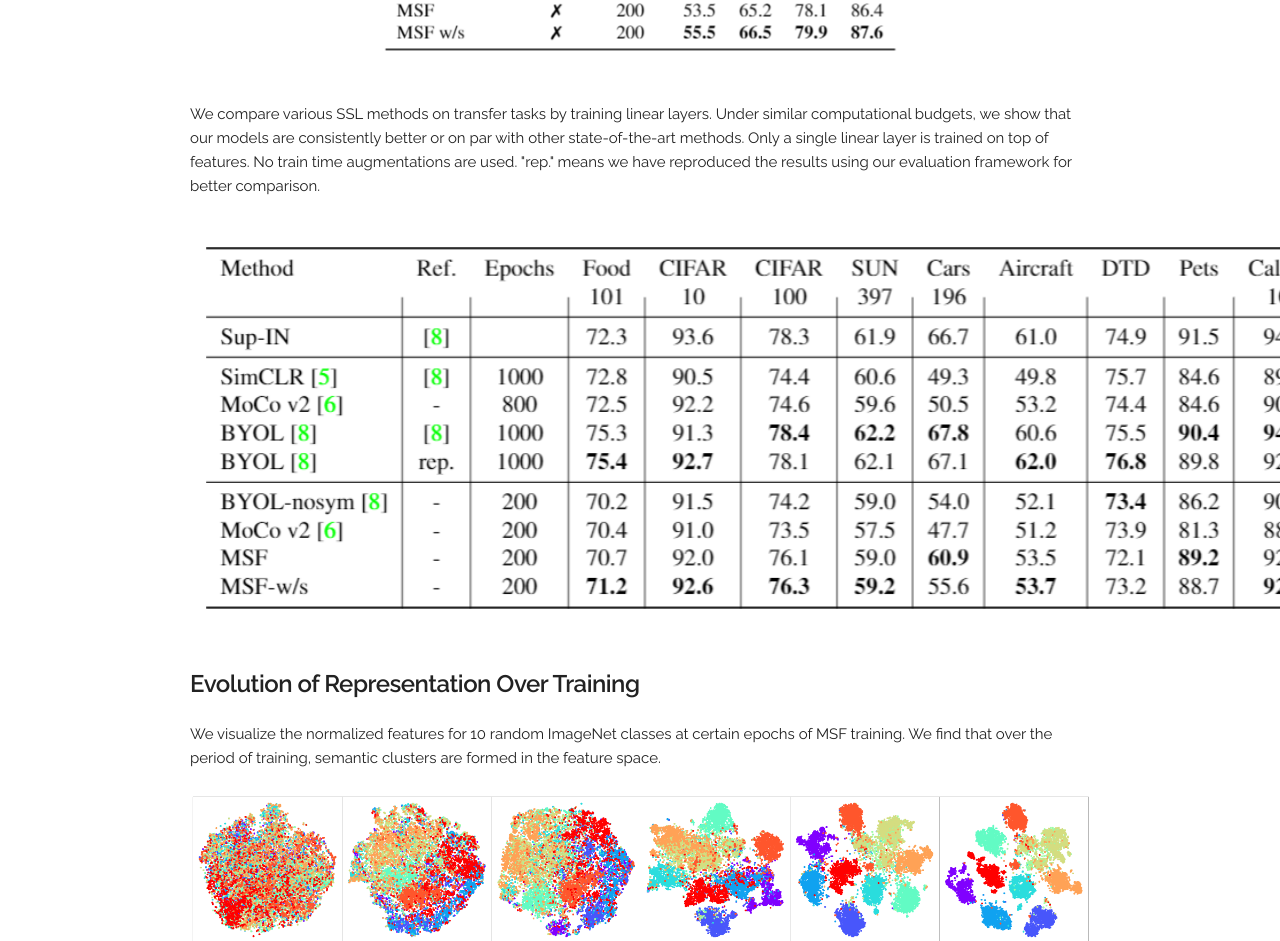
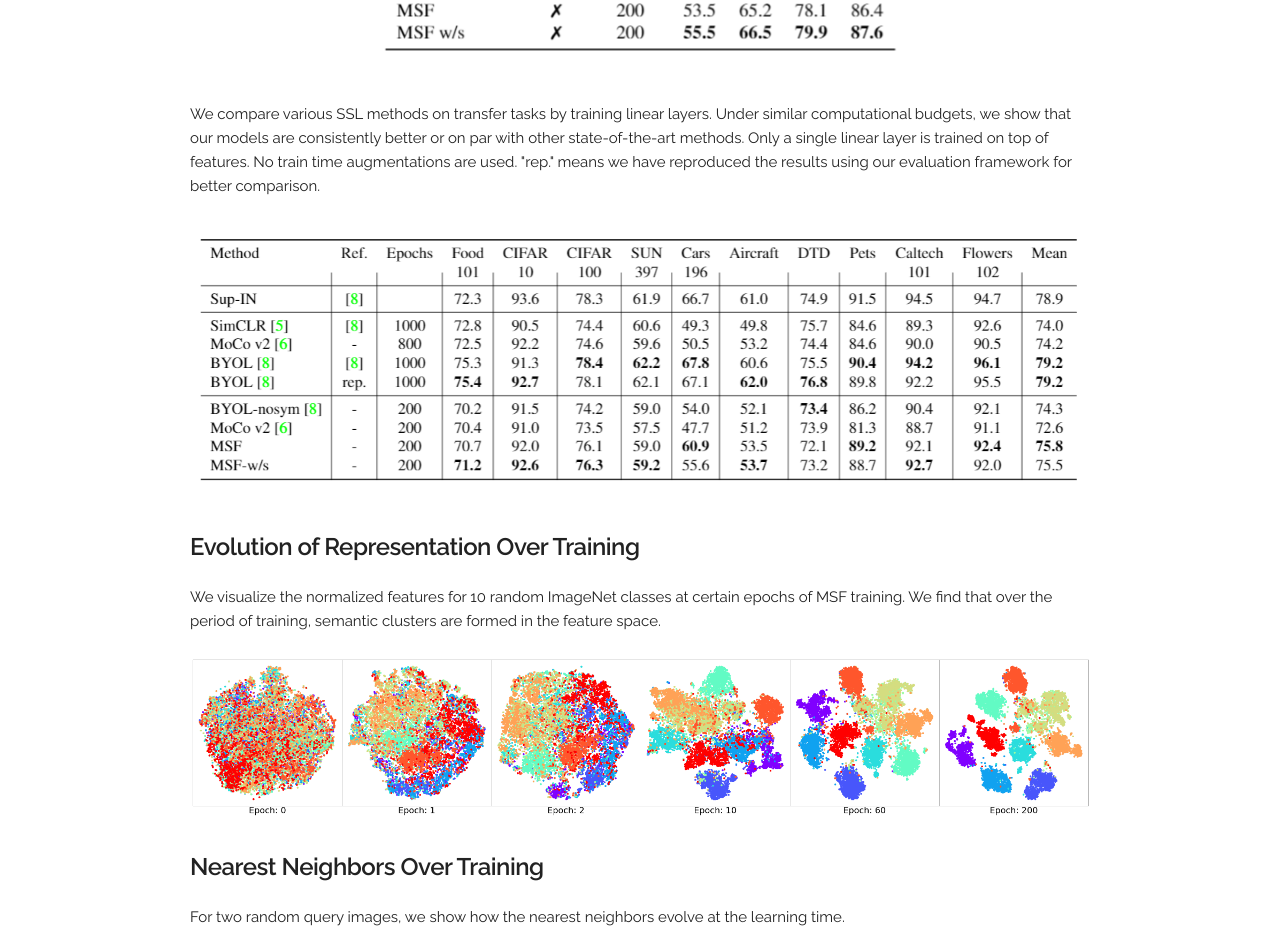
Before and after one commit to UMBCvision/MSF, a Jekyll site: the page built from docs/index.html, in a window 1280 px wide. Shown: the part 3993-4934 px from the top of the page. Built offline with Jekyll 4.4.1, drawn with Linux system fonts in a browser that asks for light colours; grey boxes are pictures that could not be loaded.

Commit message:
Update index.html

```diff
--- a/docs/index.html
+++ b/docs/index.html
@@ -106,7 +106,7 @@ title: Mean Shift for Self-Supervised Learning
   </p>
 
       </p>
-<p style="text-align:center;"><img src="{{ site.baseurl }}/assets/images/result_table3.png" width="150%" alt style>
+<p style="text-align:center;"><img src="{{ site.baseurl }}/assets/images/result_table3.png" width="100%" alt style>
 
     </p>
 
```
